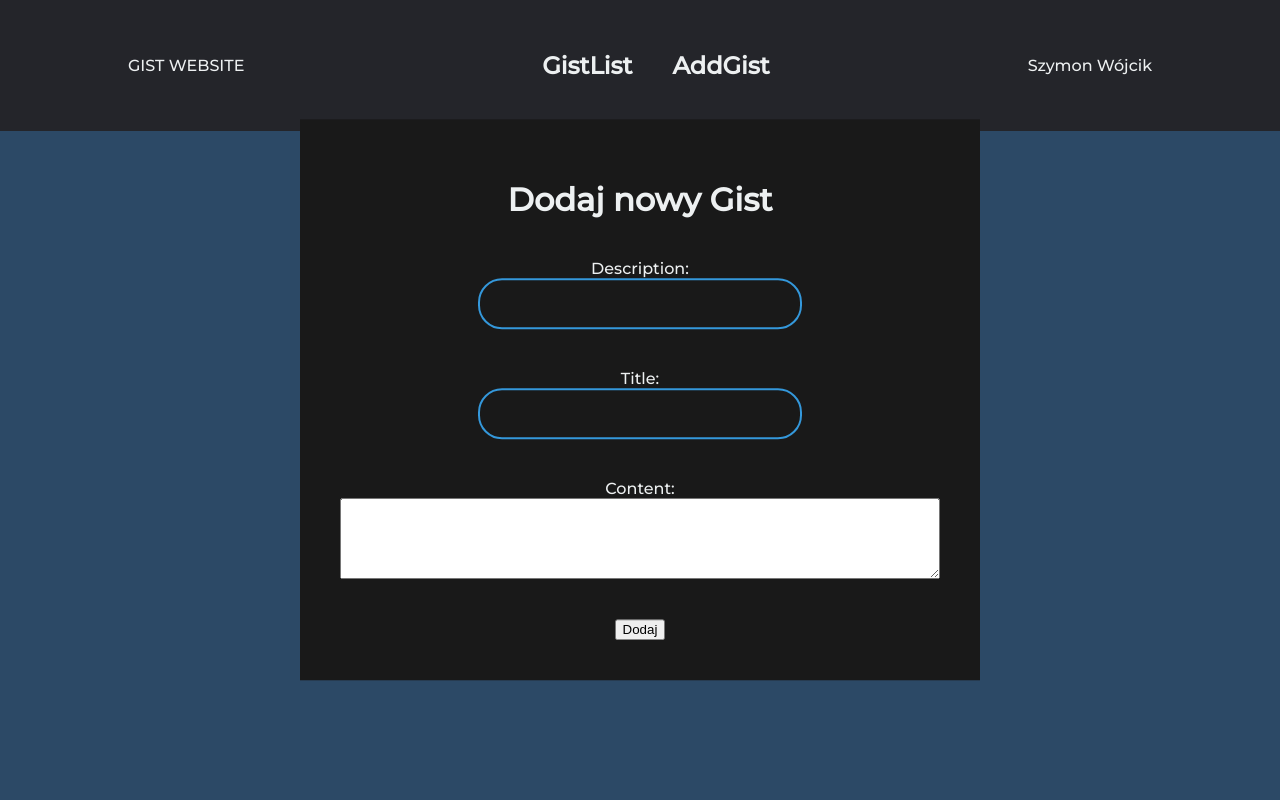
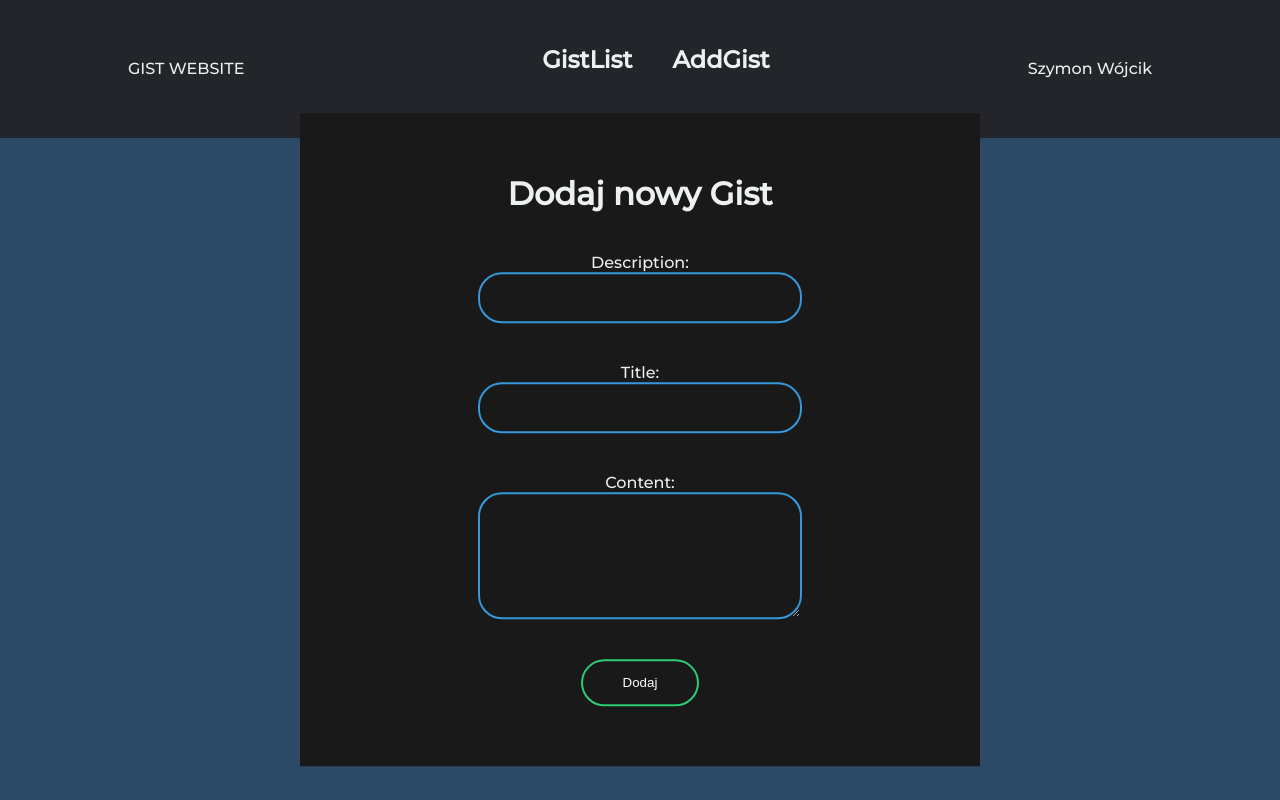
Before and after one commit to Szymen1994/Exercise1, a React (Create React App) app: page /addgist in a window 1280 px wide. Built offline with nearby package versions, Linux system fonts and the light colour scheme.

Commit message:
wystylizowano GistList

```diff
--- /dev/null
+++ b/src/Components/GistList.css
@@ -0,0 +1,60 @@
+.Gist_List{
+    display: flex;
+    justify-content: center;
+    align-items: center;
+    flex-direction: column;
+    font-family: "Montserrat", sans-serif;
+    font-weight: 500;
+    font-size: 16px;
+    text-decoration: none;
+    width: 600px;
+    padding:40px;
+    position: absolute;
+    top: 50%;
+    left: 50%;
+    text-align: center;
+    transform: translate(-50%,-50%);
+    background: #191919;
+}
+
+ul{
+    list-style:none;
+    margin: 0px;
+}
+
+li {
+    margin: 10px 0px;
+}
+
+a{
+    margin-right: 20px;
+}
+
+
+button{
+    border: 0;
+    background: none;
+    cursor: pointer;
+    margin-left: 15px;
+    text-align: center;
+    padding: 5px 20px;
+    outline: none;
+    color: white;
+    border-radius: 24px;
+    transition: 0.25s;
+}
+
+.usun{
+    border: 2px solid #cc290c;
+}
+.edit{
+    border: 2px solid #ccbf0c;
+}
+
+.usun:hover{
+    background-color:rgb(255, 80, 80);
+}
+
+.edit:hover{
+    background-color:darkgoldenrod;
+}
--- a/src/Components/GistList.js
+++ b/src/Components/GistList.js
@@ -1,7 +1,6 @@
 import React from 'react'
 import {ghWrapper} from './Wrapper';
-
-
+import './GistList.css';
 
 //Wyświetlanie gistów
 export class GistListPrivate extends React.Component {
@@ -28,12 +27,13 @@ export class GistListPrivate extends React.Component {
                 <h2> Moje Gisty</h2>
                 <ul>
                     {this.state.gisty.map( gist =>
-                    <li key={gist.id}>
+                    <li className="li" key={gist.id}>
                         Gist description:
-                        <a href={gist.html_url}>{gist.description || "[no description]"}</a>
-                        <button onClick={()=> this.delete(gist.id)}> usuń </button>
-                        <button id="edit" onClick={() => console.log(gist.id)}> Edytuj </button>
-                    </li>)}
+                        <a href={gist.html_url}> {gist.description || "[no description]"} </a>
+                        <button className="usun" onClick={()=> this.delete(gist.id)}> usuń </button>
+                        <button className="edit"  onClick={() => console.log(gist.id)}> Edytuj </button>
+                    </li>
+                    )}
                 </ul>
             </div>
         )
--- a/src/Components/addGist.css
+++ b/src/Components/addGist.css
@@ -14,14 +14,14 @@ body{
     width: 600px;
     padding:40px;
     position: absolute;
-    top: 50%;
+    top: 55%;
     left: 50%;
     transform: translate(-50%,-50%);
     background: #191919;
     text-align:center;
 }
 
-.description, .filename{
+.description, .filename, .content {
     background: none;
     color: #edf0f1;
     font-family: "Montserrat", sans-serif;
@@ -46,7 +46,26 @@ label{
     margin: 40px auto;
 }
 
-.description:focus, .filename:focus{
+.description:focus, .filename:focus, .content:focus{
     width: 480px;
     border-color: #2ecc71;
 }
+
+.submit{
+    border: 0;
+    background: none;
+    cursor: pointer;
+    display: block;
+    margin: 20px auto;
+    text-align: center;
+    border: 2px solid #2ecc71;
+    padding: 14px 40px;
+    outline: none;
+    color: white;
+    border-radius: 24px;
+    transition: 0.25s;
+}
+
+.submit:hover{
+    background:rgb(4, 179, 141);
+}
```
